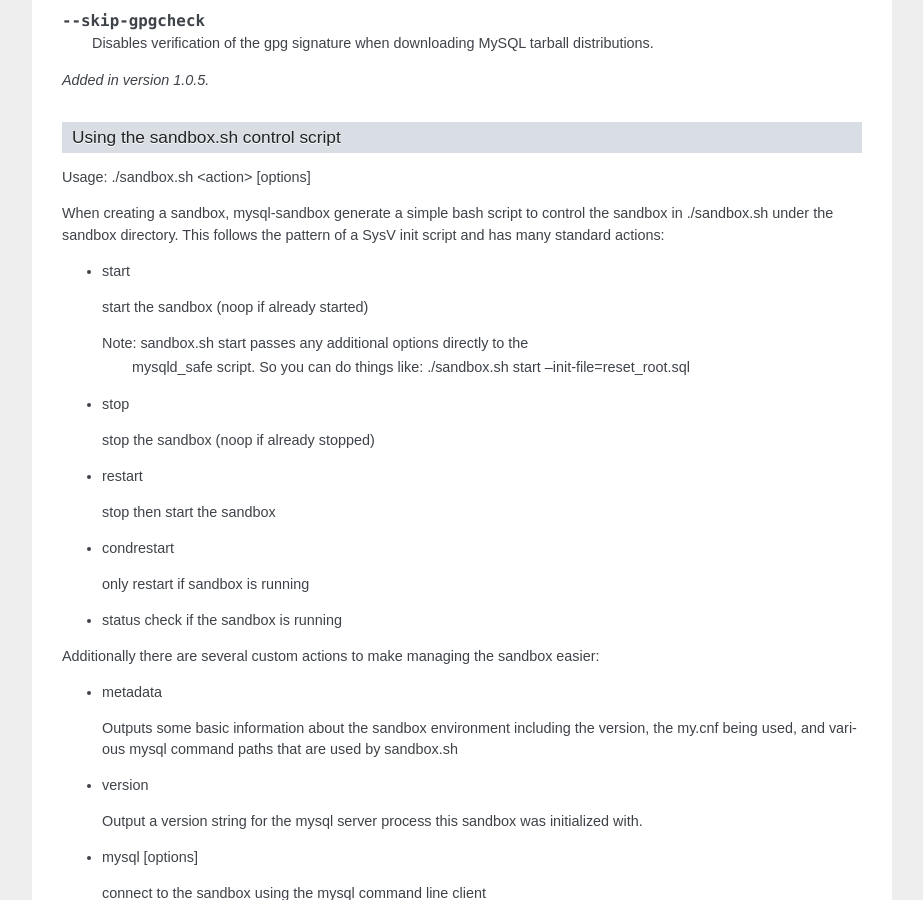
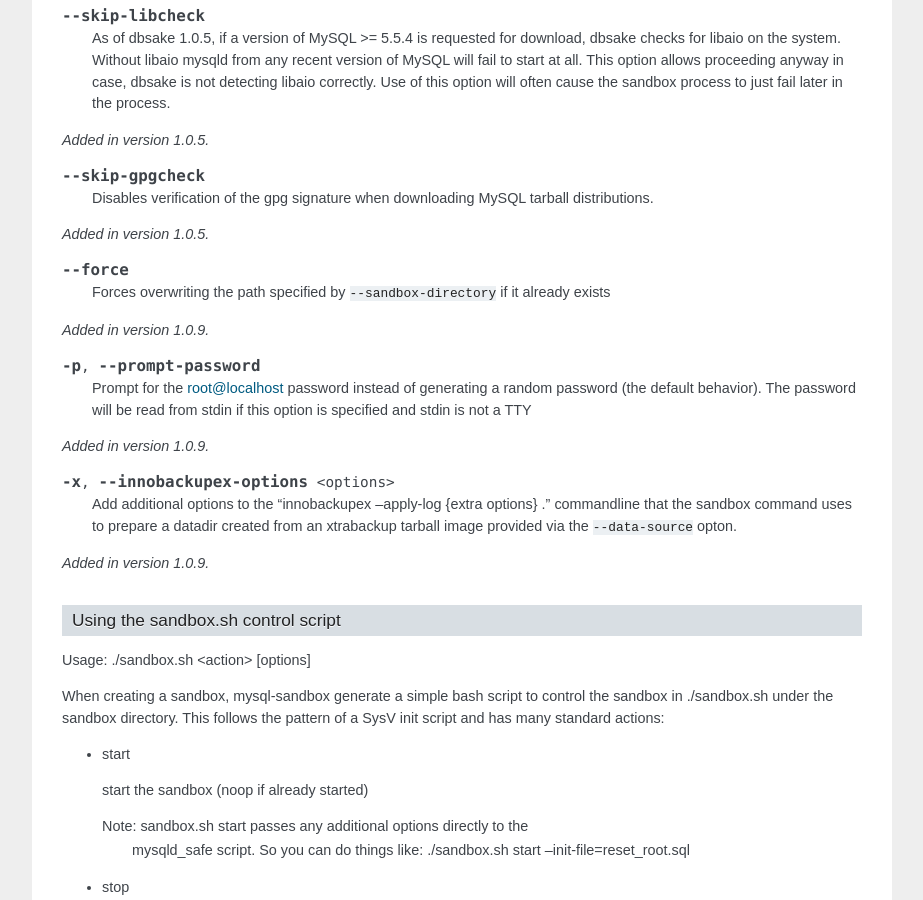
Before and after one commit to abg/dbsake, a Sphinx documentation site: the page built from docs/subcommands.rst, in a window 1280 px wide and 900 px high, scrolled down 3896 px. Shown: the whole window, without its empty margins (198-1121 px from the left). Built offline with Sphinx 7.4.7, drawn with Linux system fonts in a browser that asks for light colours; some of the changed text lies outside the part shown.

Commit message:
add documentation for new mysql-sandbox options

```diff
--- a/docs/subcommands.rst
+++ b/docs/subcommands.rst
@@ -65,7 +65,7 @@ Usage
 
 .. code-block:: bash
 
-   Usage: dbsake mysql-sandbox [<sandbox_directory>] [<mysql_distribution>] [<data_source>] [<table>] [<exclude_table>] [<cache_policy>]
+   Usage: dbsake mysql-sandbox [<sandbox_directory>] [<mysql_distribution>] [<data_source>] [<table>] [<exclude_table>] [<cache_policy>] [<skip_libcheck>] [<skip_gpgcheck>] [<force>] [<prompt_password>] [<innobackupex_options>]
 
    Create a temporary MySQL instance
 
@@ -74,23 +74,34 @@ Usage
 
    Options:
 
-      -d --sandbox-directory   base directory where sandbox will be installed
-                               default: ~/sandboxes/sandbox_<datetime>
-      -m --mysql-distribution  what mysql distribution to use for the sandbox;
-                               system|<major.minor.release>|<tarball>; default:
-                               "system"
-      -D --data-source         how to populate the sandbox; this defaults to
-                               bootstrapping an empty mysql instance similar to
-                               running mysql_install_db
-      -t --table               glob pattern include from --data-source; This option
-                               should be in database.table format and may be
-                               specified multiple times
-      -T --exclude-table       glob pattern to exclude from --data-source; This option
-                               should be in database.table format and may be
-                               specified multiple times
-      -c --cache-policy        the cache policy to use when downloading an mysql
-                               distribution. One of: always,never,refresh,local
-                               Default: always
+      -d --sandbox-directory     base directory where sandbox will be installed
+                                 default: ~/sandboxes/sandbox_<datetime>
+      -m --mysql-distribution    what mysql distribution to use for the sandbox;
+                                 system|<major.minor.release>|<tarball>; default:
+                                 "system"
+      -D --data-source           how to populate the sandbox; this defaults to
+                                 bootstrapping an empty mysql instance similar to
+                                 running mysql_install_db
+      -t --table                 glob pattern include from --data; This option
+                                 should be in database.table format and may be
+                                 specified multiple times
+      -T --exclude-table         glob pattern to exclude from --data; This option
+                                 should be in database.table format and may be
+                                 specified multiple times
+      -c --cache-policy          the cache policy to use when downloading an
+                                 mysql distribution. One of:
+                                 always,never,refresh,local Default: always
+      --skip-libcheck            skip a check for required libraries. This avoids
+                                 aborting the sandbox setup process if libaio is
+                                 not found.
+      --skip-gpgcheck
+      --force                    create sandbox, even if sandbox directory
+                                 already exists This may overwrite files in the
+                                 sandbox directory.
+      -p --prompt-password       prompt for the root@localhost password rather
+                                 than generating a random password.
+      -x --innobackupex-options
+
 
 
 Example
@@ -259,6 +270,31 @@ Options
    distributions.
 
 .. versionadded:: 1.0.5
+
+.. option:: --force
+
+   Forces overwriting the path specified by ``--sandbox-directory`` if
+   it already exists
+
+.. versionadded:: 1.0.9
+
+.. option:: -p, --prompt-password
+
+   Prompt for the root@localhost password instead of generating a random
+   password (the default behavior).  The password will be read from stdin
+   if this option is specified and stdin is not a TTY
+
+.. versionadded:: 1.0.9
+
+.. option:: -x, --innobackupex-options <options>
+
+   Add additional options to the "innobackupex --apply-log {extra options} ."
+   commandline that the sandbox command uses to prepare a datadir created
+   from an xtrabackup tarball image provided via the ``--data-source``
+   opton.
+
+.. versionadded:: 1.0.9
+
 
 Using the sandbox.sh control script
 ...................................
```
